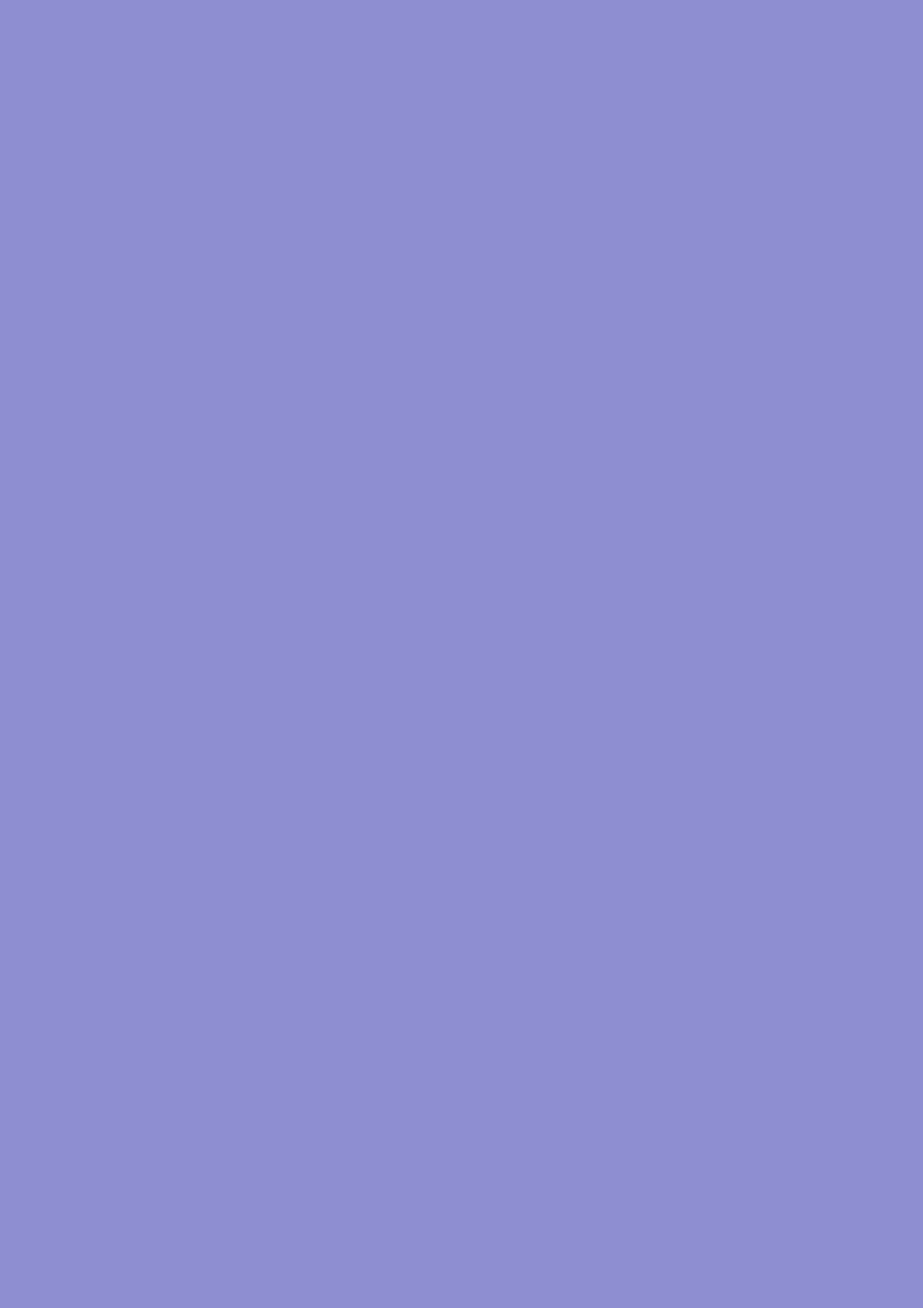
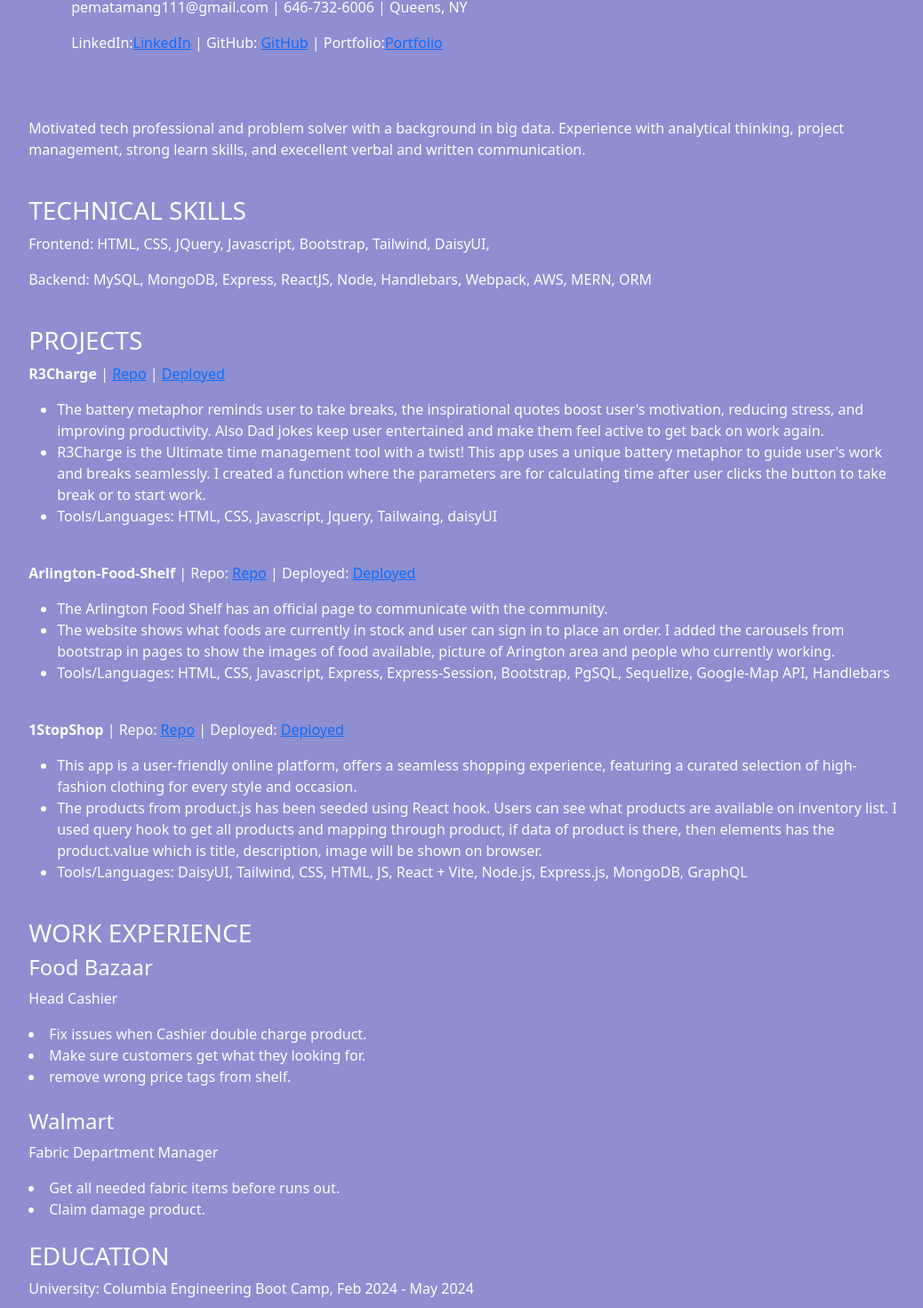
Before and after one commit to Pematamang111/Portfolio, a React (Vite) app: page /resume in a window 1280 px wide. Before the commit this address had no page. Shown: the part 178-1648 px from the top of the page at 89% size, without its empty margins (147-1185 px from the left). Before the commit the page ends 800 px from the top, so only its background shows below. Built offline with nearby package versions, Linux system fonts and the light colour scheme.

Commit message:
add resume page

```diff
--- a/src/components/Nav.jsx
+++ b/src/components/Nav.jsx
@@ -22,6 +22,9 @@ export default function Nav() {
 				<Link className="desktopMenus" to="/profile">
 					Portfolio
 				</Link>
+				<Link className="desktopMenus" to="/resume">
+					Resume
+				</Link>
 			</div>
 			<Link className="linkContact"to="/contact">
 			{/* onClick={()=> {setShowButton}} */}
--- a/src/main.jsx
+++ b/src/main.jsx
@@ -17,6 +17,7 @@ import HomePage from './pages/HomePage.jsx';
 import ProfilePage from './pages/ProfilePage.jsx';
 import AboutPage from './pages/AboutPage.jsx';
 import Contact from './pages/Contact.jsx';
+import ResumePage from './pages/ResumePage.jsx';
 
 const router = createBrowserRouter([
 	{
@@ -40,6 +41,10 @@ const router = createBrowserRouter([
 				path: 'contact',
 				element: <Contact />,
 			},
+			{
+				path: 'resume',
+				element: <ResumePage />,
+			}
 		],
 	},
 ]);
--- /dev/null
+++ b/src/pages/ResumePage.jsx
@@ -0,0 +1,136 @@
+import './resumePage.css';
+
+export default function ResumePage() {
+	return (
+		<div className="container">
+			<main className="m-5 header">
+				<h2>Pema Sherpa</h2>
+				<p>pematamang111@gmail.com | 646-732-6006 | Queens, NY</p>
+				<p>
+					LinkedIn:
+					<a href="https://www.linkedin.com/in/pema-sherpa-b7073530a/">
+						LinkedIn
+					</a>{' '}
+					| GitHub: <a href="https://github.com/Pematamang111">GitHub</a> |
+					Portfolio:
+					<a href="https://lucent-gumption-866be3.netlify.app/">Portfolio</a>
+				</p>
+			</main>
+            <br />
+
+			<section className="summary">
+				<p>
+					Motivated tech professional and problem solver with a background in
+					big data. Experience with analytical thinking, project management,
+					strong learn skills, and execellent verbal and written communication.
+				</p>
+			</section>
+            <br />
+			<section className="skills">
+				<h3>TECHNICAL SKILLS</h3>
+				<p>
+					Frontend: HTML, CSS, JQuery, Javascript, Bootstrap, Tailwind, DaisyUI,
+				</p>
+				<p>
+					Backend: MySQL, MongoDB, Express, ReactJS, Node, Handlebars, Webpack,
+					AWS, MERN, ORM
+				</p>
+			</section>
+            <br />
+			<section className="projects">
+				<h3>PROJECTS</h3>
+				<p>
+					<b>R3Charge</b> |{' '}
+					<a href="https://github.com/Stewpra/R3Charge.git">Repo</a> |{' '}
+					<a href="https://stewpra.github.io/R3Charge/">Deployed</a>
+				</p>
+				<ul>
+					<li>
+						The battery metaphor reminds user to take breaks, the inspirational
+						quotes boost user's motivation, reducing stress, and improving
+						productivity. Also Dad jokes keep user entertained and make them
+						feel active to get back on work again.
+					</li>
+					<li>
+						R3Charge is the Ultimate time management tool with a twist! This app
+						uses a unique battery metaphor to guide user's work and breaks
+						seamlessly. I created a function where the parameters are for
+						calculating time after user clicks the button to take break or to
+						start work.
+					</li>
+					<li>
+						Tools/Languages: HTML, CSS, Javascript, Jquery, Tailwaing, daisyUI
+					</li>
+				</ul>
+				<br />
+				<p>
+					<b>Arlington-Food-Shelf</b> | Repo:{' '}
+					<a href="https://github.com/SuperRonanCraft/bootcamp-Arlington-Food-Shelf.git">
+						Repo
+					</a>{' '}
+					| Deployed: <a href=" https://arlingtonfoodshelf.com/ ">Deployed</a>
+				</p>
+				<ul>
+					<li>
+						The Arlington Food Shelf has an official page to communicate with
+						the community.
+					</li>
+					<li>
+						The website shows what foods are currently in stock and user can
+						sign in to place an order. I added the carousels from bootstrap in
+						pages to show the images of food available, picture of Arington area
+						and people who currently working.{' '}
+					</li>
+					<li>
+						Tools/Languages: HTML, CSS, Javascript, Express, Express-Session,
+						Bootstrap, PgSQL, Sequelize, Google-Map API, Handlebars{' '}
+					</li>
+				</ul>
+				<br />
+				<p>
+					<b>1StopShop</b> | Repo:{' '}
+					<a href="https://github.com/kadirbalkaya10/1StopShop.git">Repo</a> |
+					Deployed: <a href="https://onestopshop-d956.onrender.com">Deployed</a>{' '}
+				</p>
+				<ul>
+					<li>
+						This app is a user-friendly online platform, offers a seamless
+						shopping experience, featuring a curated selection of high-fashion
+						clothing for every style and occasion.
+					</li>
+					<li>
+						The products from product.js has been seeded using React hook. Users
+						can see what products are available on inventory list. I used query
+						hook to get all products and mapping through product, if data of
+						product is there, then elements has the product.value which is
+						title, description, image will be shown on browser.
+					</li>
+					<li>
+						Tools/Languages: DaisyUI, Tailwind, CSS, HTML, JS, React + Vite,
+						Node.js, Express.js, MongoDB, GraphQL
+					</li>
+				</ul>
+			</section>
+            <br />
+            <section className='work-experience'>
+                <h3>WORK EXPERIENCE</h3>
+                 <h4>Food Bazaar</h4>
+                 <p>Head Cashier</p>
+                 <li>Fix issues when Cashier double charge product.</li>
+                 <li>Make sure customers get what they looking for.</li>
+                 <li>remove wrong price tags from shelf.</li>
+                 <br />
+                 <h4>Walmart</h4>
+                 <p>Fabric Department Manager</p>
+                 <li>Get all needed fabric items before runs out.</li>
+                 <li>Claim damage product.</li>
+                </section>
+            <br />
+			<section className="education">
+                <h3>EDUCATION</h3>
+             <p>University: Columbia Engineering Boot Camp, Feb 2024 - May 2024</p>
+
+            </section>
+		</div>
+	);
+}
--- /dev/null
+++ b/src/pages/resumePage.css
@@ -0,0 +1,3 @@
+header {
+    background: blue;
+}
```
